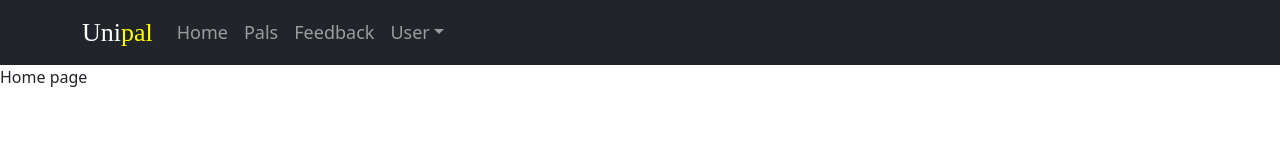
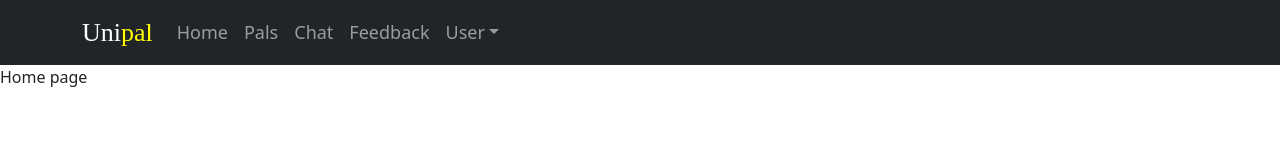
Before and after one commit to ah01567/unipal, a React (Create React App) app: page / in a window 1280 px wide. Shown: the top 160 px of the page. Built offline with nearby package versions, Linux system fonts and the light colour scheme; no server answers; sample sign-in values are in the browser's storage.

Commit message:
Added Chat to Navbar

```diff
--- a/src/Components/Navbar.js
+++ b/src/Components/Navbar.js
@@ -28,6 +28,8 @@ function NavBar() {
 
             <Nav.Link href="/">Pals</Nav.Link>
 
+            <Nav.Link href="/">Chat</Nav.Link>
+
             <Nav.Link href="/">Feedback</Nav.Link>
 
             <NavDropdown title="User" id="navbarScrollingDropdown">
```
